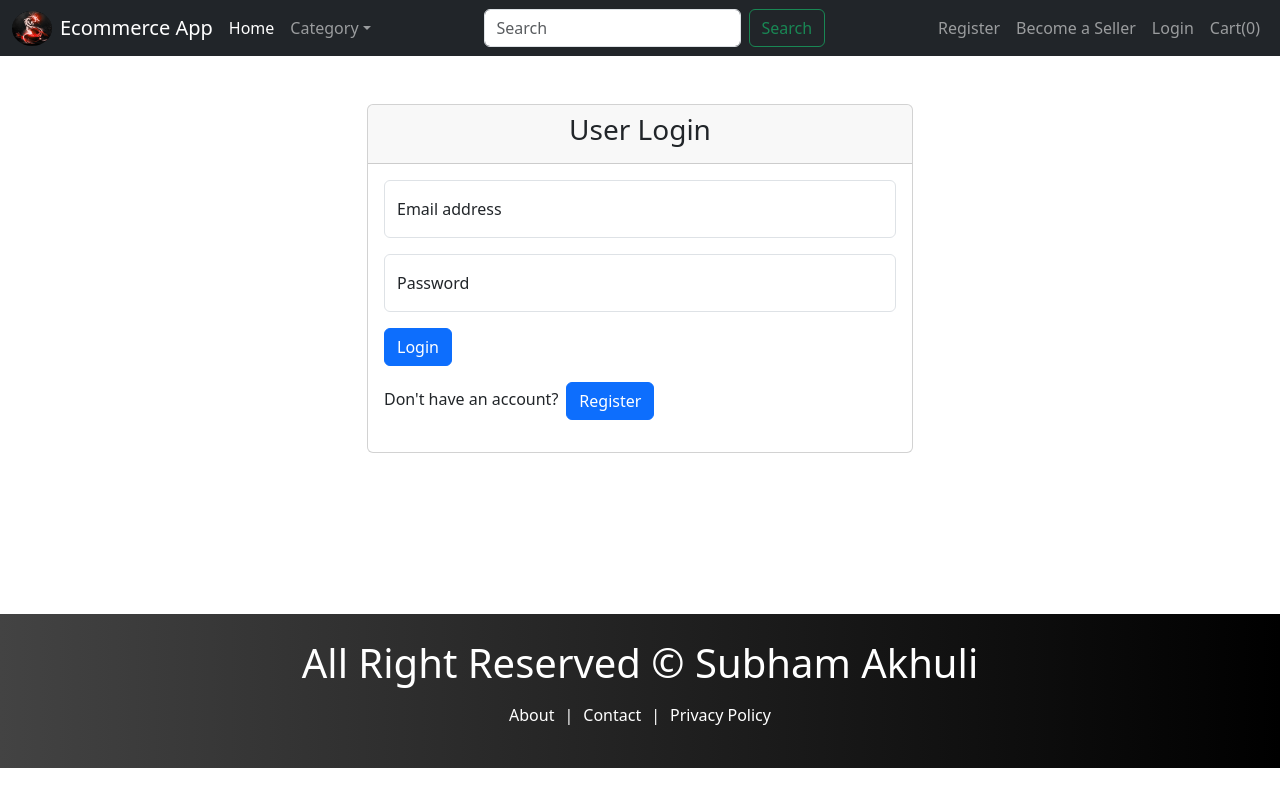
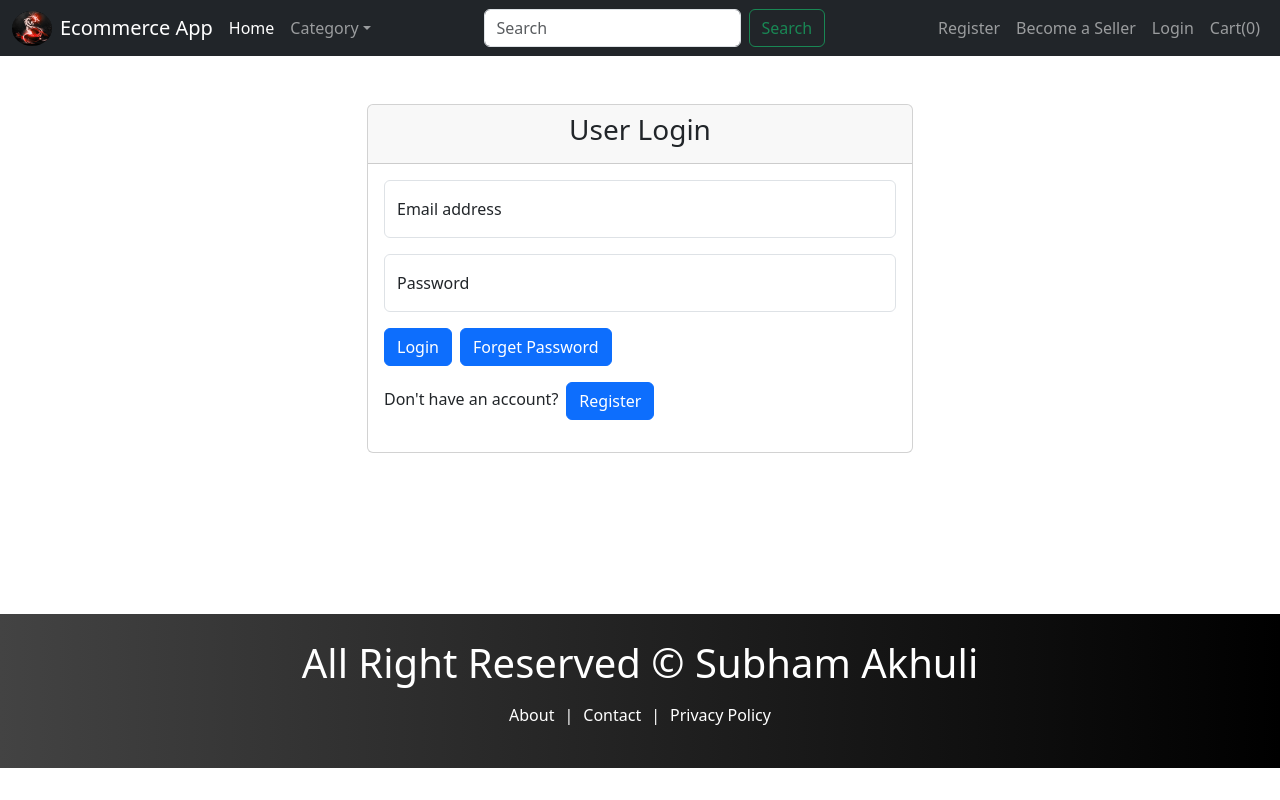
Before and after one commit to SubhamAkhuli/Ecommerce-Website, a React (Create React App) app in the folder client/: page /userlogin in a window 1280 px wide. Built offline with nearby package versions, Linux system fonts and the light colour scheme.

Commit message:
Remove console.log statement and add "Forgot Password" button

```diff
--- a/client/src/pages/user/Userlogin.js
+++ b/client/src/pages/user/Userlogin.js
@@ -21,7 +21,6 @@ const UserLogin = () => {
   };
 
   const handleSubmit = async (e) => {
-    // console.log(credentials);
     e.preventDefault();
     try {
       const { email, password } = credentials;
@@ -95,6 +94,17 @@ const UserLogin = () => {
                   <button type="submit" className="btn btn-primary">
                     Login
                   </button>
+                  <button className="btn btn-primary mx-2">
+                      <NavLink
+                        style={{
+                          textDecoration: "none",
+                          color: "white",
+                        }}
+                        to="/userforgotpassword"
+                      >
+                        Forget Password
+                      </NavLink>
+                    </button>
                   <p className="mt-3">
                     Don't have an account?
                     <button className="btn btn-primary mx-2">
```
